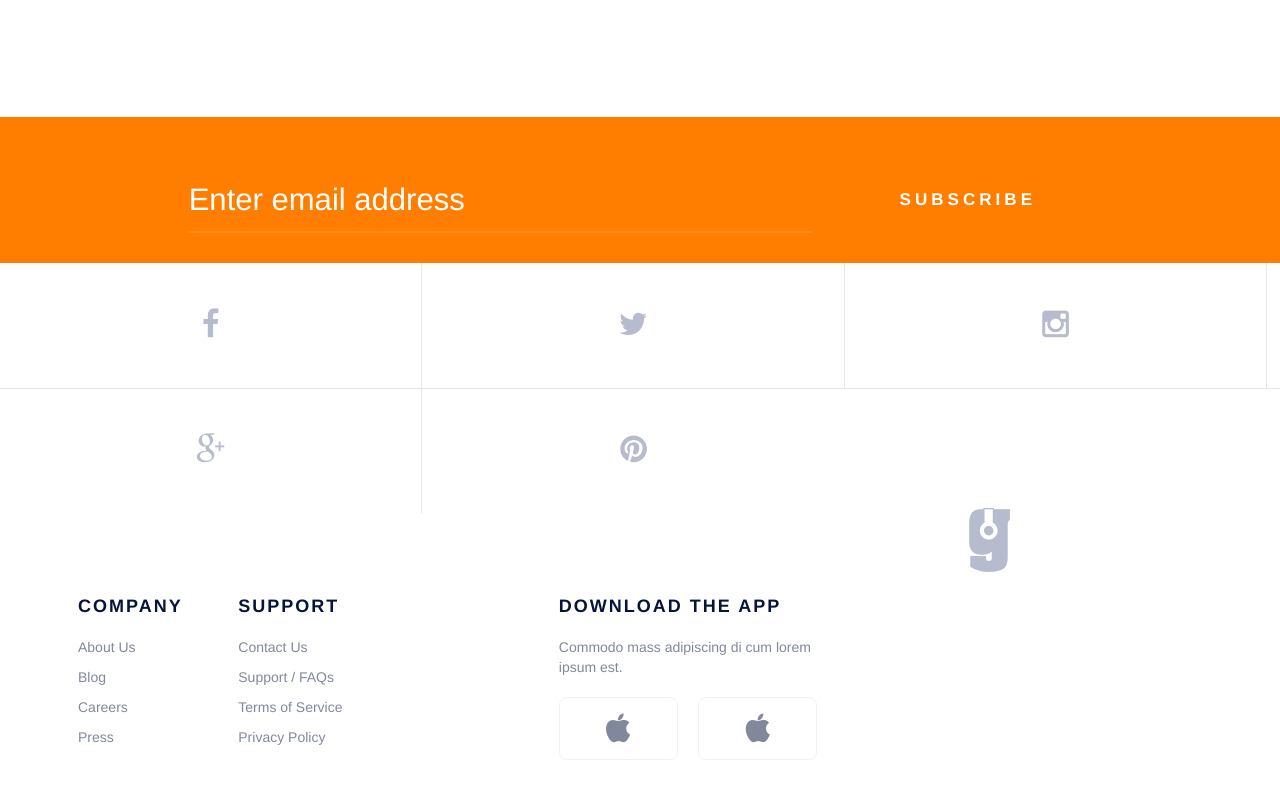
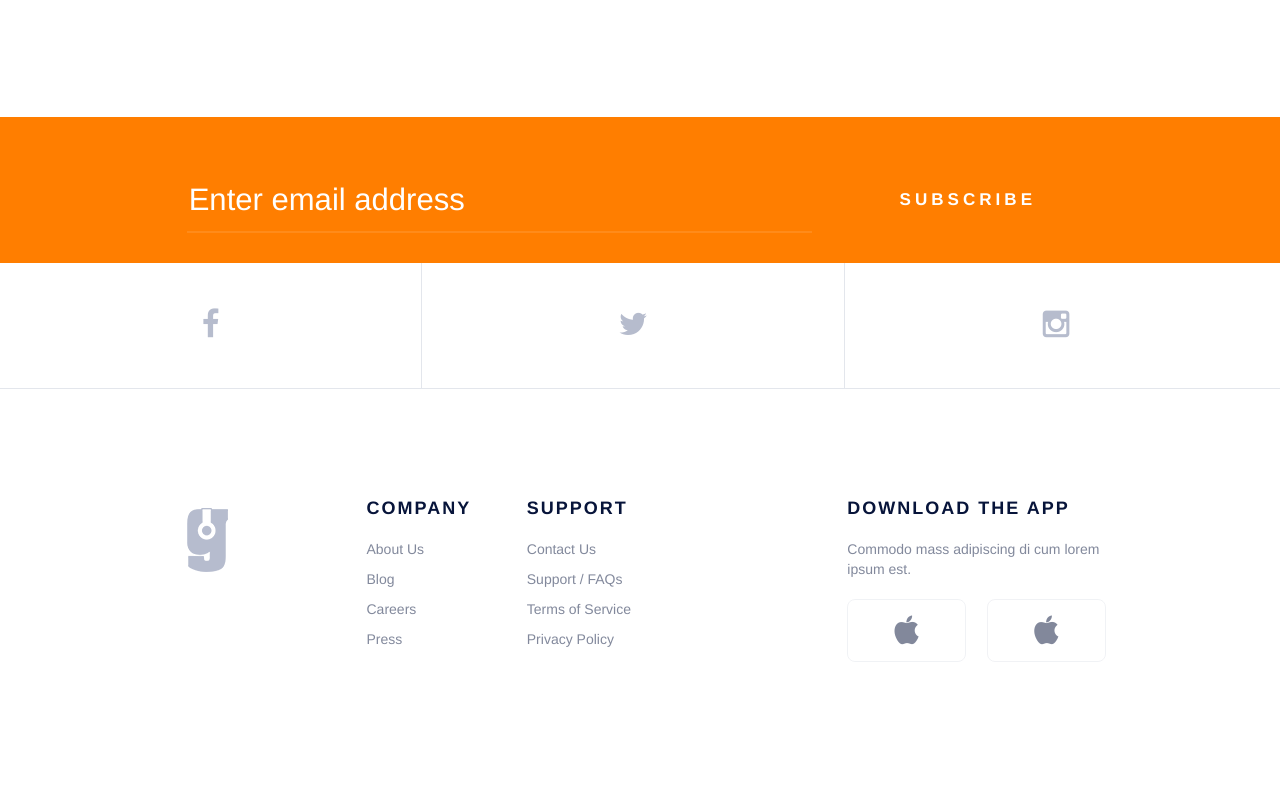
Before and after one commit to bocg/geekin, a website: page press.html in a window 1280 px wide. Shown: the part 2576-3374 px from the top of the page. After the commit the page ends 3338 px from the top, so only its background shows below. Drawn offline with Linux system fonts and the light colour scheme.

Commit message:
Removed google plus and pinterest social icons from press.html

```diff
--- a/press.html
+++ b/press.html
@@ -105,8 +105,6 @@
       <li><a href="http://facebook.com" target="_blank"><i class="fa fa-facebook"></i></a></li>
       <li><a href="http://facebook.com" target="_blank"><i class="fa fa-twitter"></i></a></li>
       <li><a href="http://facebook.com" target="_blank"><i class="fa fa-instagram"></i></a></li>
-      <li><a href="http://facebook.com" target="_blank"><i class="fa fa-google-plus"></i></a></li>
-      <li><a href="http://facebook.com" target="_blank"><i class="fa fa-pinterest"></i></a></li>
     </ul>
 </div>
 
```
Also changed, not shown: 1 other file.
